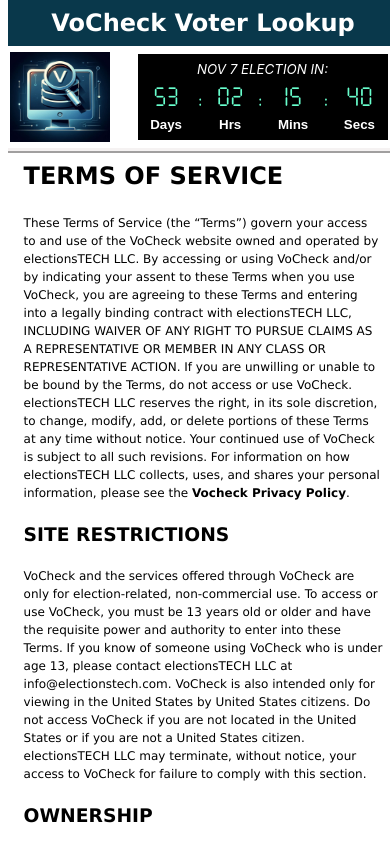
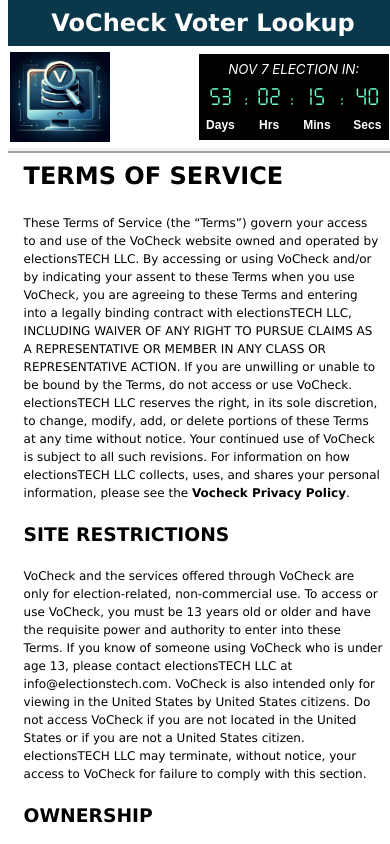
Before and after one commit to jddubbya/VoterAppMain, a React (Vite) app: page /tos in a window 390 px wide. Shown: the top 844 px of the page. Built offline with nearby package versions, Linux system fonts and the light colour scheme.

Commit message:
tweaking for phone

```diff
--- a/src/App.css
+++ b/src/App.css
@@ -169,7 +169,8 @@
   margin-right: 4vw;
   flex-direction: column;
   align-items: center;
-  width: 90vw;
+  width: 90%;
+  max-width: fit-content;
 }
 
 .mapsSection {
@@ -197,18 +198,18 @@
 .countDownTable {
   background-color:black;
   margin-left: 3%;
-  min-width: 250px;
+  min-width: 190px;
 }
 
 .timerTableNumbers {
-  font-size: 20pt;
+  font-size: 18pt;
   text-align: center;
   color: red;
   font-family:'Courier New', Courier, monospace;
 }
 
 .timerTableHeaders {
-  font-size: 10pt;
+  font-size: 9pt;
   margin-left: 2pt;
   text-align: center;
   color: white;
@@ -224,7 +225,7 @@
 .timerContainer {
   display:flex;
   margin-left:auto;
-  margin-right: 18px;
+  margin-right: 15px;
 }
 
 .clock {
```
